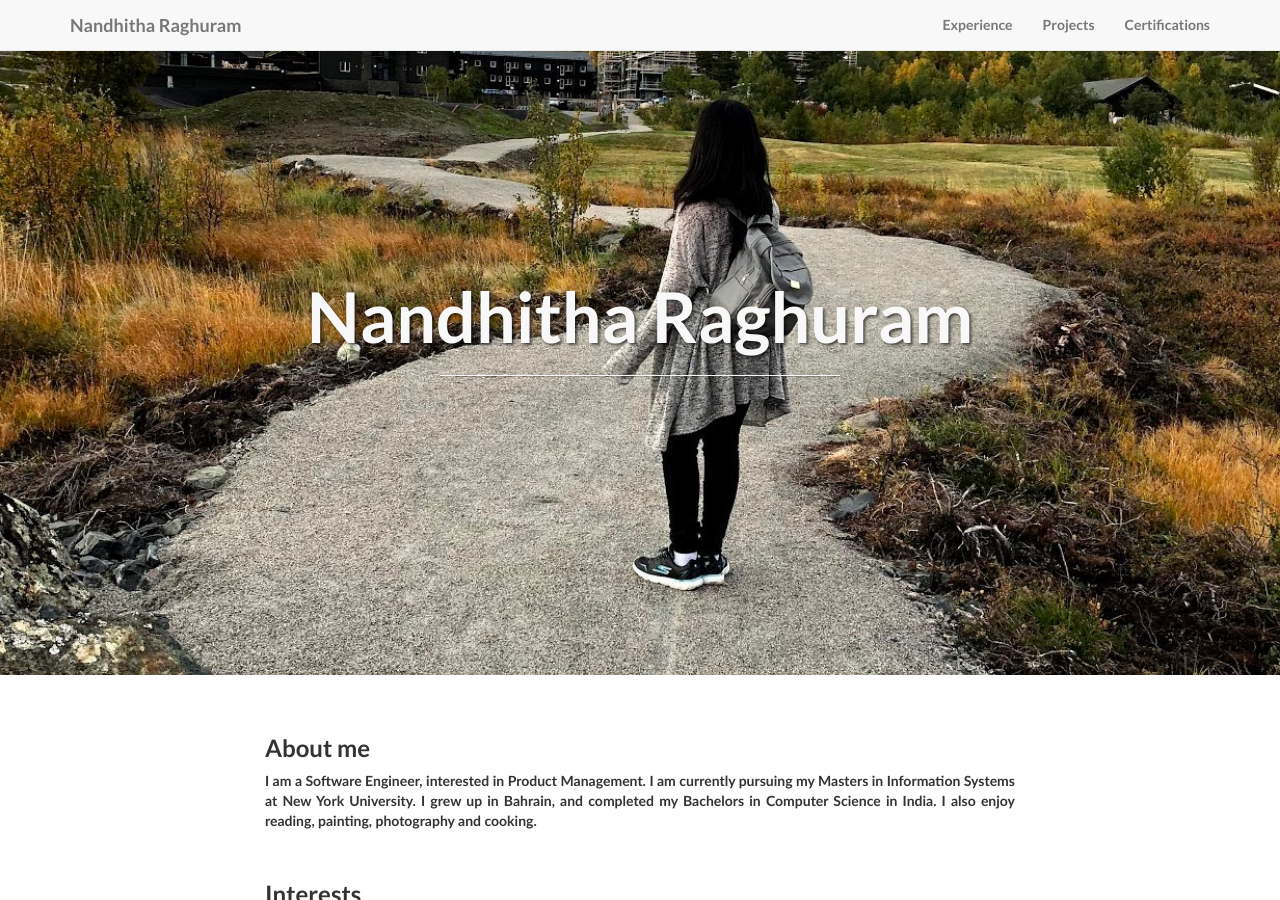
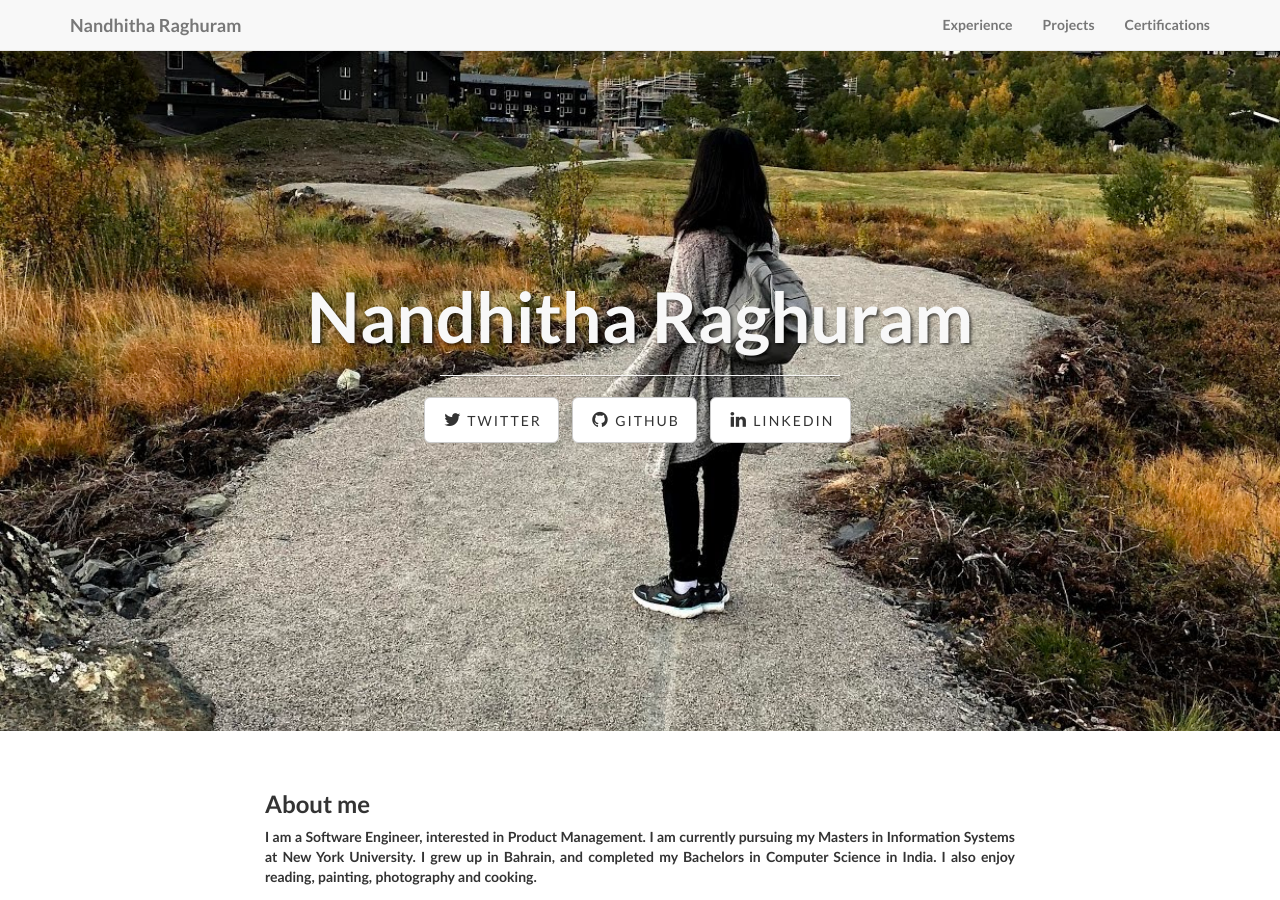
Before and after one commit to NandhithaR/Portfolio, a Jekyll site: the page built from index.html, in a window 1280 px wide and 900 px high. Built offline with Jekyll 4.4.1, drawn with Linux system fonts in a browser that asks for light colours; nearby versions of some CDN libraries; library files that are not in the unit come from our copies; some of the changed text lies outside the part shown.

Commit message:
style alignment

```diff
--- a/_config.yml
+++ b/_config.yml
@@ -25,10 +25,10 @@
 #   3rd Party Settings    #
 # ----------------------- #
 
-# social:
-#   - title: twitter
-#     url: https://twitter.com/nandhitha95
-#   - title: github
-#     url: https://github.com/NandhithaR/
-#   - title: linkedin
-#     url: https://www.linkedin.com/in/nandhithar/
+social:
+  - title: twitter
+    url: https://twitter.com/nandhitha95
+  - title: github
+    url: https://github.com/NandhithaR/
+  - title: linkedin
+    url: https://www.linkedin.com/in/nandhithar/
--- a/_includes/about.html
+++ b/_includes/about.html
@@ -10,32 +10,24 @@
                    I grew up in Bahrain, and completed my Bachelors in Computer Science in India.
                   I also enjoy reading, painting, photography and cooking. </p>
                 <br/>
+              <div>
+                <div style="text-align: left;">
                   <h3>Interests</h3>
                   <p style="font-family: Calibri;">Big Data</p>
                   <p style="font-family: Calibri;">Analytics</p>
                   <p style="font-family: Calibri;">Digital Strategy</p>
                   <p style="font-family: Calibri;">Computer Science</p>
                   <p style="font-family: Calibri;">Product Management</p>
-
-                <h3 style="text-align: right;">Skills</h3>
-                <p style="font-family: Calibri; text-align: right;">Django</p>
-                <p style="font-family: Calibri; text-align: right;">React</p>
-                <p style="font-family: Calibri; text-align: right;">Spark</p>
-                <p style="font-family: Calibri; text-align: right;">Java</p>
-                <p style="font-family: Calibri; text-align: right;">Python</p>
-                <!-- <ul>
-                  <li>Big Data</li>
-                  <li>Analytics</li>
-                  <li>Digital Strategy</li>
-                </ul> -->
+                </div>
+                <div style="text-align: right;">
+                  <h3>Skills</h3>
+                  <p>Django</p>
+                  <p>React</p>
+                  <p>Spark</p>
+                  <p>Java</p>
+                  <p>Python</p>
+                </div>
+              </div>
             </div>
         </div>
     </section>
-
-
-  <!-- Hi there!
-  I am Nandhitha, and I am excieted that you're here visiting my blog.
-  Here's a little bit about me
-  I love to read --- Add pic
-  I love to take pictures --- Add pic
-  I love technology --- Add pic -->
```
Lines whose indentation alone changed are shown as unchanged.
